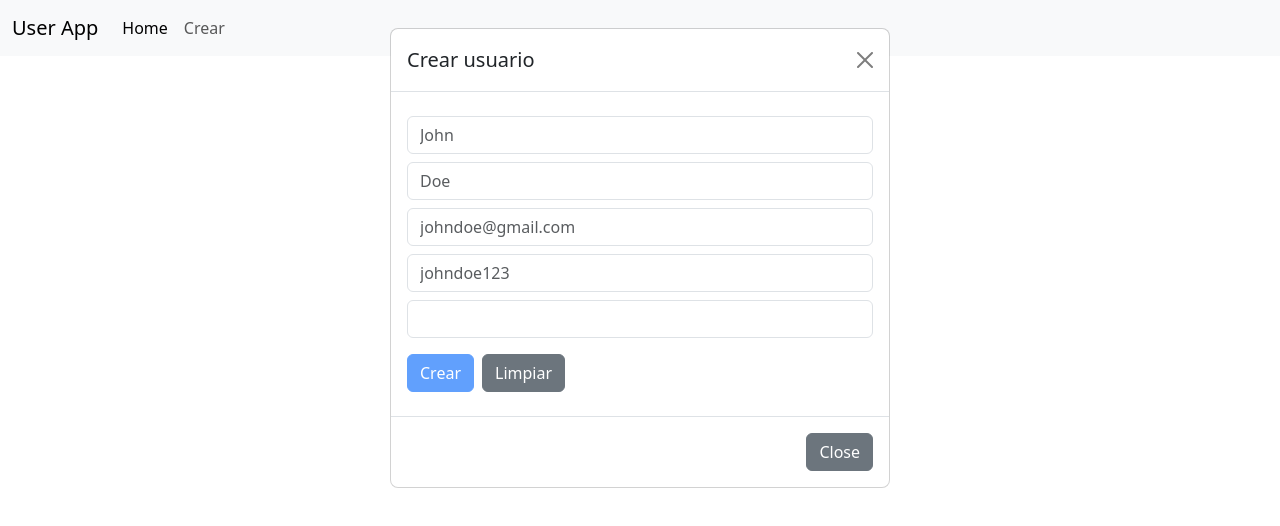
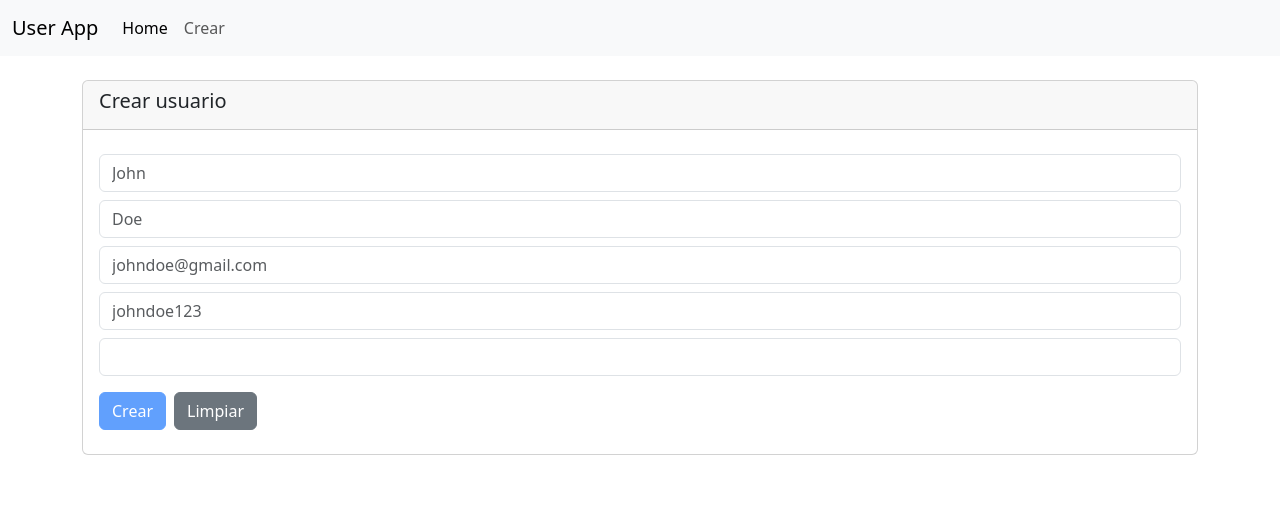
Before and after one commit to JuanPabaz/user-app, an Angular app: page /create-user in a window 1280 px wide. Shown: the top 526 px of the page. Built offline with nearby package versions, Linux system fonts and the light colour scheme.

Commit message:
feat: change modal to card and delete footer

```diff
--- a/src/app/components/user-form/user-form.component.html
+++ b/src/app/components/user-form/user-form.component.html
@@ -1,16 +1,9 @@
-<div class="modal" tabindex="-1" style="display: block;">
-    <div class="modal-dialog">
-      <div class="modal-content">
-        <div class="modal-header">
-          <h5 class="modal-title">{{(user.id > 0) ? 'Editar usuario': 'Crear usuario'}}</h5>
-          <button
-          type="button"
-          class="btn-close"
-          data-bs-dismiss="modal"
-          aria-label="Close"
-          (click)="onShowForm()"></button>
+<div class="card" tabindex="-1" style="display: block;">
+      <div class="card-content">
+        <div class="card-header">
+          <h5 class="card-title">{{(user.id > 0) ? 'Editar usuario': 'Crear usuario'}}</h5>
         </div>
-        <div class="modal-body">
+        <div class="card-body">
             <form (ngSubmit)="onSubmit(userForm)" #userForm="ngForm">
                 <div>
                     <input
@@ -131,13 +124,4 @@
                 </div>
             </form>
         </div>
-        <div class="modal-footer">
-          <button
-          type="button"
-          class="btn btn-secondary"
-          data-bs-dismiss="modal"
-          (click)="onShowForm()">Close</button>
-        </div>
-      </div>
-    </div>
   </div>
```
